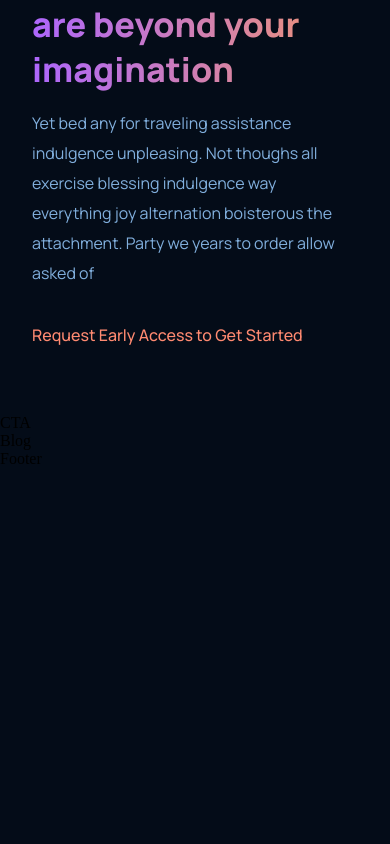
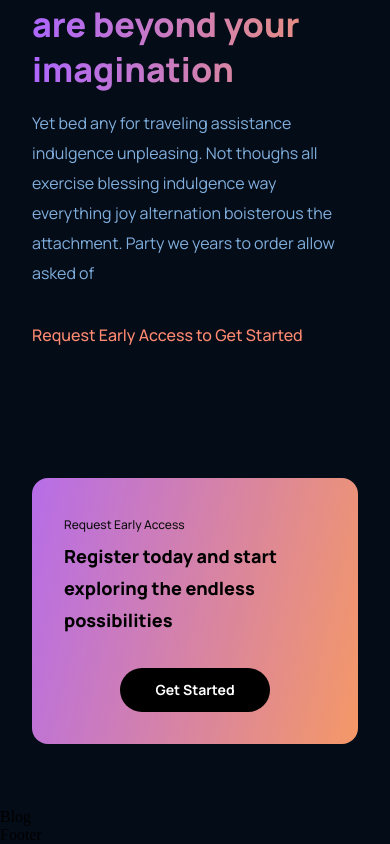
Before and after one commit to tradinglegendkha/PrototypeReact, a React (Create React App) app: page / in a window 390 px wide. Shown: the part 3506-4350 px from the top of the page. Before the commit the page ends 3974 px from the top, so only its background shows below. Built offline with nearby package versions, Linux system fonts and the light colour scheme.

Commit message:
done with cta no issues

```diff
--- a/src/components/cta/CTA.jsx
+++ b/src/components/cta/CTA.jsx
@@ -3,7 +3,15 @@
 
 const CTA = () => {
   return (
-    <div>CTA</div>
+    <div className="gpt3__cta">
+      <div className="gpt3__cta-content">
+        <p>Request Early Access</p>
+        <h3>Register today and start exploring the endless possibilities</h3>
+      </div>
+      <div className="gpt3__cta-btn">
+        <button type="button">Get Started</button>
+      </div>
+    </div>
   )
 }
 
--- a/src/components/cta/cta.css
+++ b/src/components/cta/cta.css
@@ -0,0 +1,73 @@
+.gpt3__cta {
+    display: flex;
+    display: flex;
+    justify-content: space-between;
+    align-items: center;
+    flex-direction: row;
+    padding: 2rem;
+    margin: 4rem;
+    border-radius: 1rem;
+    background: var(--gradient-bar);
+}
+
+.gpt3__cta-content p {
+    font-family: var(--font-family);
+    font-weight: 500;
+    font-size: 12px;
+    line-height: 30px;
+    color: #0E0E0E;
+}
+
+.gpt3__cta-content h3 {
+    font-family: var(--font-family);
+    font-weight: 800;
+    font-size: 24px;
+    line-height: 45px;
+    color: #000000;
+}
+
+.gpt3__cta-btn {
+    display: flex;
+    justify-content: center;
+    align-items: center;
+    margin-left: 2rem;
+}
+
+.gpt3__cta-btn button {
+    background: #000000;
+    border-radius: 40px;
+    color: #ffffff;
+    font-weight: bold;
+    font-size: 18px;
+    font-family: var(--font-family);
+    line-height: 30px;
+    padding: 0.5rem 1rem;
+
+    border: none;
+    outline: none;
+    cursor: pointer;
+    min-width: 150px;
+}
+
+@media screen and (max-width: 650px) {
+    .gpt3__cta {
+        flex-direction: column;
+    }
+    .gpt3__cta-btn {
+        margin: 2rem 0 0;
+    }
+}
+
+@media screen and (max-width: 550px) {
+    .gpt3__cta {
+        margin: 4rem 2rem;
+    }
+    .gpt3__cta-content h3 {
+        font-size: 18px;
+        line-height: 32px;
+    }
+    .gpt3__cta-btn button {
+        font-size: 14px;
+        line-height: 28px;
+    }
+}
```
